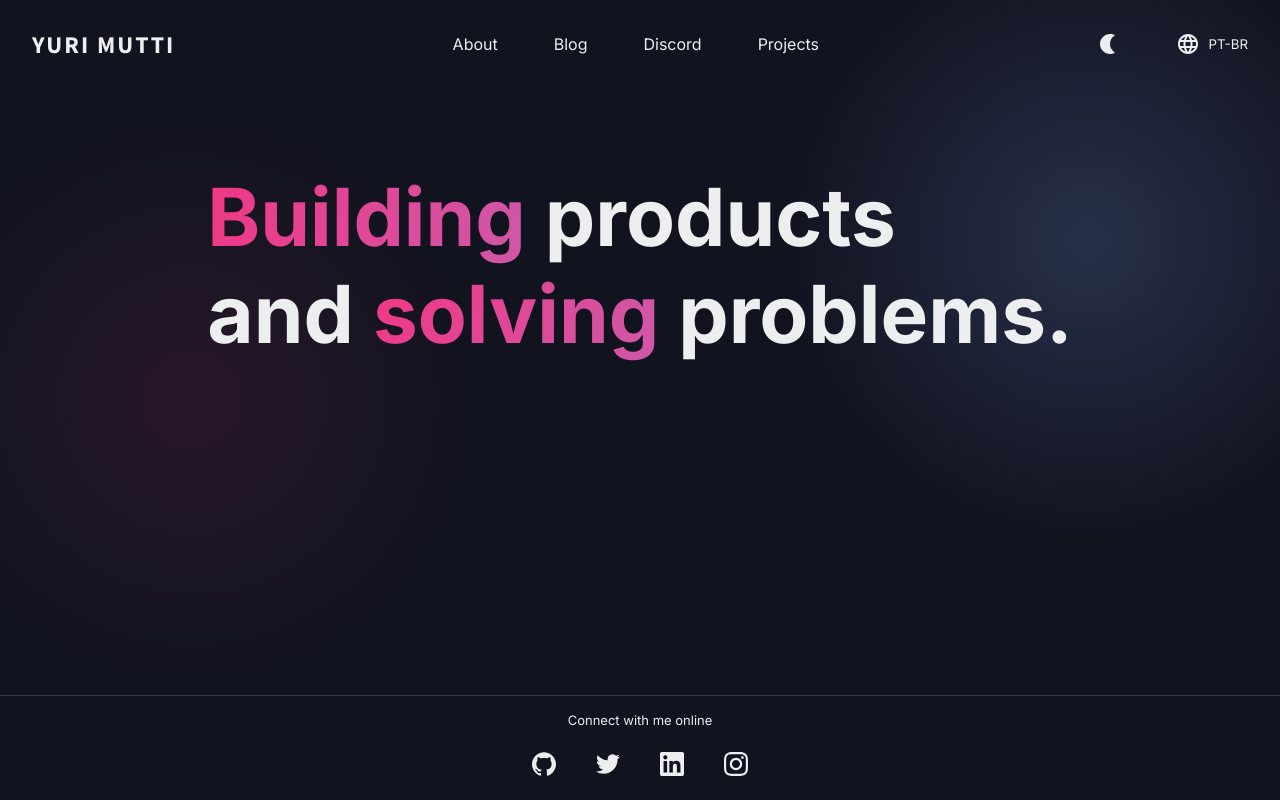
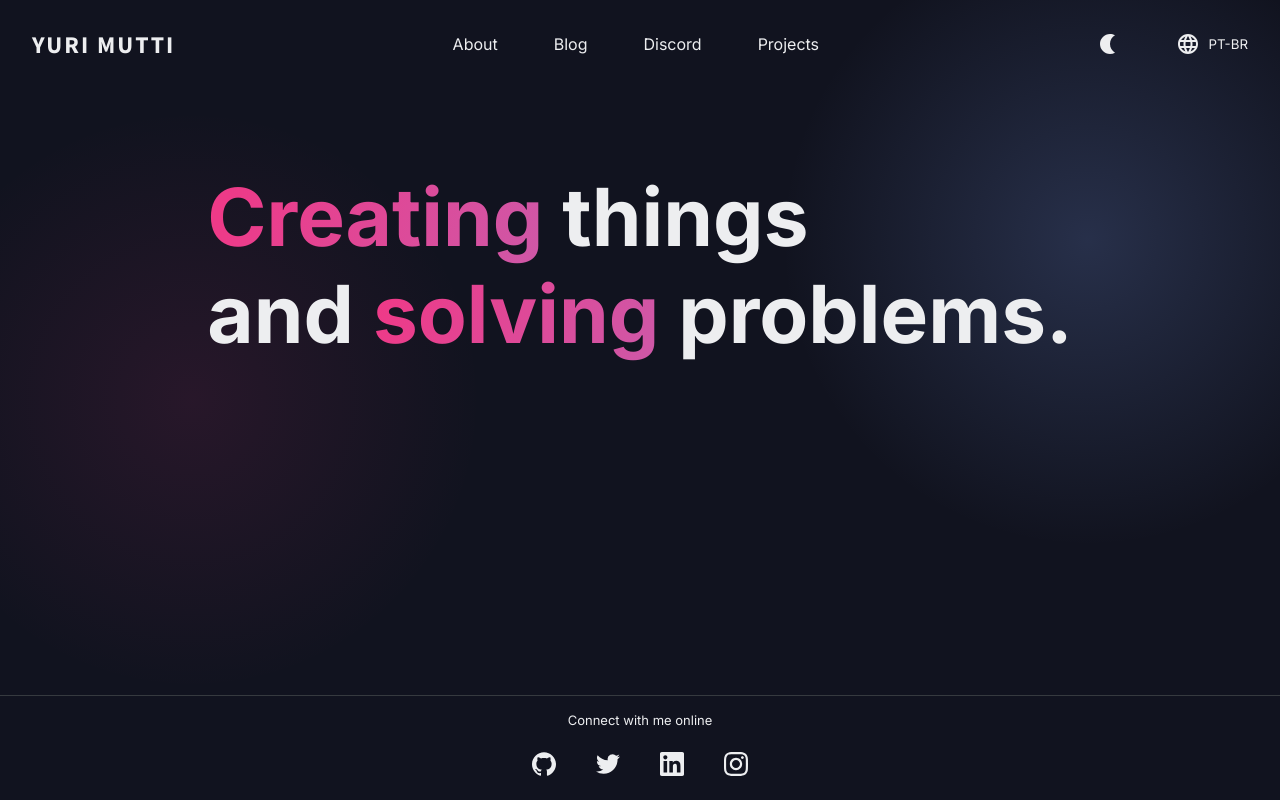
Before and after one commit to yurimutti/yurimutti.com, a Next.js app: page / in a window 1280 px wide. Built offline with nearby package versions, Linux system fonts and the light colour scheme.

Commit message:
feat: add hero fontsize in sm

```diff
--- a/src/components/layouts/hero/index.tsx
+++ b/src/components/layouts/hero/index.tsx
@@ -4,7 +4,7 @@ export function Hero() {
   return (
     <S.Section>
       <S.Text>
-        <S.HeroGradient>Building</S.HeroGradient> products
+        <S.HeroGradient>Creating</S.HeroGradient> things
         <br /> and <S.HeroGradient>solving</S.HeroGradient> problems.
       </S.Text>
     </S.Section>
--- a/src/components/layouts/hero/styles.ts
+++ b/src/components/layouts/hero/styles.ts
@@ -8,10 +8,14 @@ export const Section = styled('section', {
   position: 'relative',
 });
 
-export const Text = styled('p', {
+export const Text = styled('h1', {
   color: '$slate12',
   fontSize: '80px',
   fontWeight: 700,
+
+  '@sm': {
+    fontSize: '32px',
+  },
 });
 
 export const HeroGradient = styled('strong', {
--- a/src/components/layouts/navbar/nav-mobile/styles.ts
+++ b/src/components/layouts/navbar/nav-mobile/styles.ts
@@ -27,6 +27,7 @@ export const NavMobile = styled('div', {
 export const NavMobileOverlay = styled(motion.div, {
   position: 'fixed',
   inset: 0,
+  zIndex: 2,
   backgroundColor: '$indigo1',
   height: '100vh',
   display: 'flex',
```
